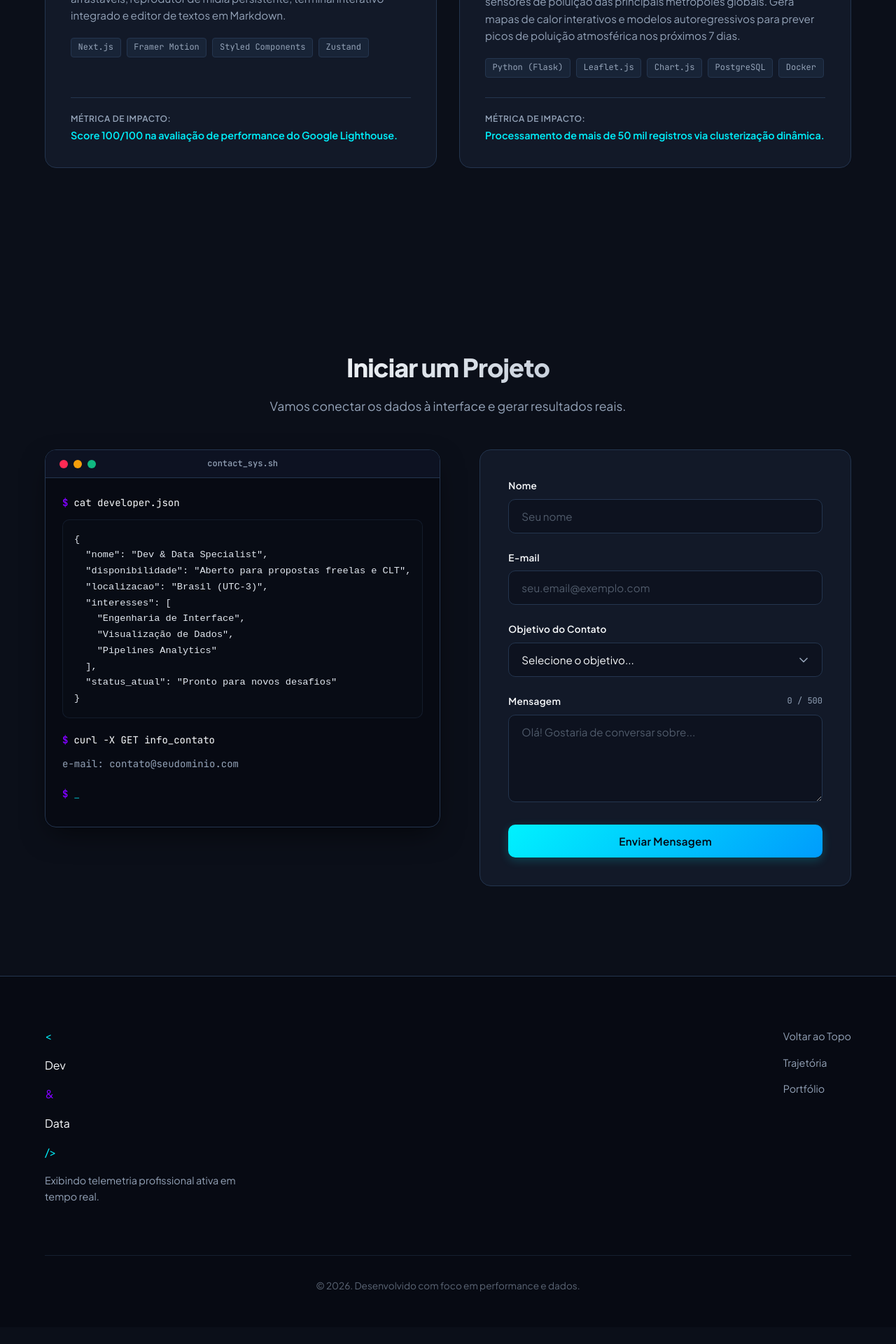
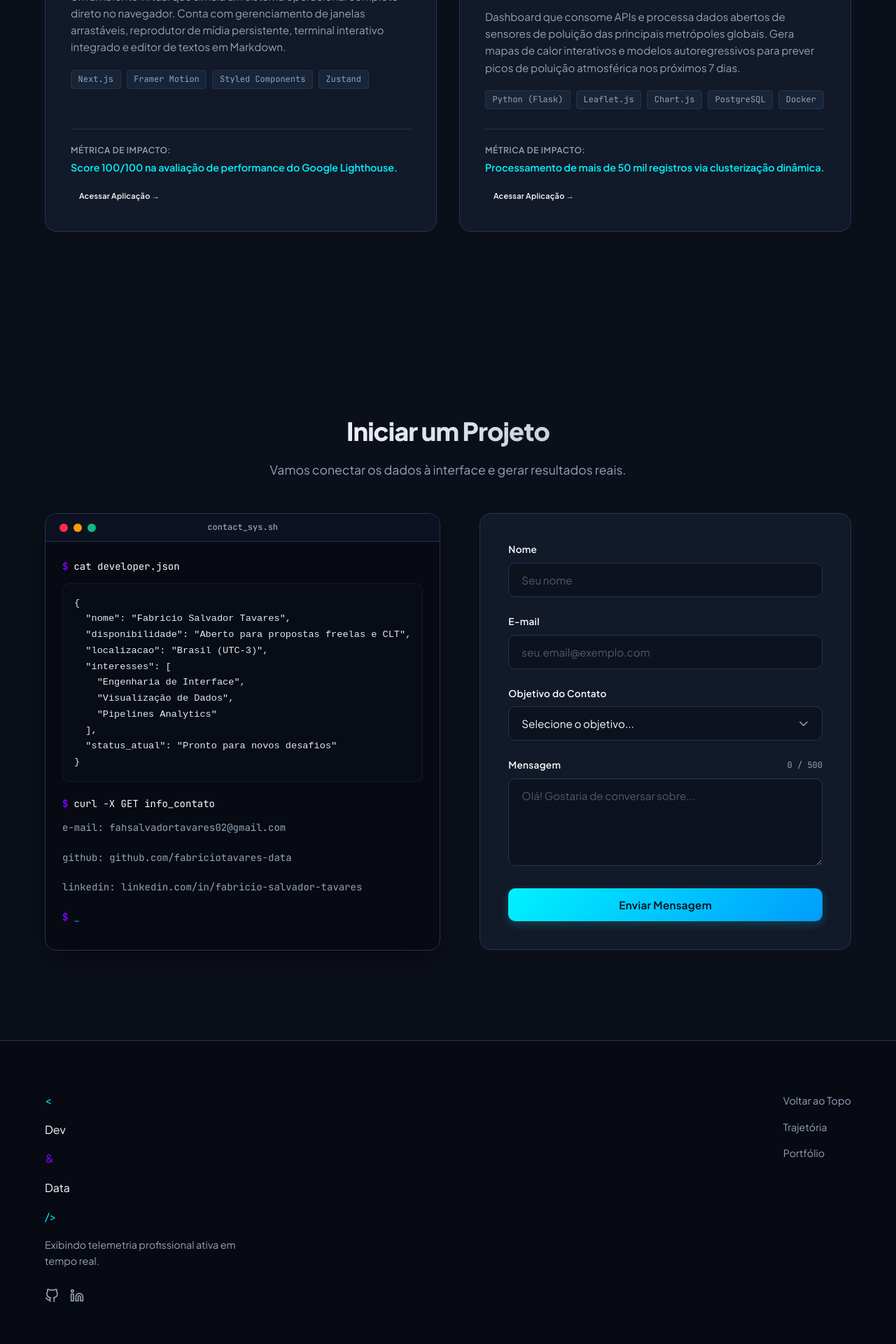
Before and after one commit to fabriciotavares-data/portfolio-web, a React (Vite) app: page / in a window 1280 px wide. Shown: the part 2680-4600 px from the top of the page at 70% size. Before the commit the page ends 4574 px from the top, so only its background shows below. Built offline with nearby package versions, Linux system fonts and the light colour scheme.

Commit message:
feat: add active projects redirects, customize developer profile, and add GitHub/LinkedIn social links

```diff
--- a/src/components/Contact.tsx
+++ b/src/components/Contact.tsx
@@ -141,7 +141,7 @@
               <div className="terminal-body mono">
                 <p className="terminal-line"><span className="terminal-prompt">$</span> cat developer.json</p>
                 <pre className="terminal-output"><code>{`{
-  "nome": "Dev & Data Specialist",
+  "nome": "Fabricio Salvador Tavares",
   "disponibilidade": "Aberto para propostas freelas e CLT",
   "localizacao": "Brasil (UTC-3)",
   "interesses": [
@@ -152,7 +152,15 @@
   "status_atual": "Pronto para novos desafios"
 }`}</code></pre>
                 <p className="terminal-line"><span className="terminal-prompt">$</span> curl -X GET info_contato</p>
-                <p className="terminal-output text-teal">e-mail: contato@seudominio.com</p>
+                <p className="terminal-output text-teal">
+                  e-mail: <a href="mailto:fahsalvadortavares02@gmail.com" className="hover:underline text-teal-400">fahsalvadortavares02@gmail.com</a>
+                </p>
+                <p className="terminal-output text-teal">
+                  github: <a href="https://github.com/fabriciotavares-data" target="_blank" rel="noopener noreferrer" className="hover:underline text-teal-400">github.com/fabriciotavares-data</a>
+                </p>
+                <p className="terminal-output text-teal">
+                  linkedin: <a href="https://linkedin.com/in/fabricio-salvador-tavares" target="_blank" rel="noopener noreferrer" className="hover:underline text-teal-400">linkedin.com/in/fabricio-salvador-tavares</a>
+                </p>
                 <p className="terminal-line"><span className="terminal-prompt">$</span> <span className="blink">_</span></p>
               </div>
             </div>
--- a/src/components/Footer.tsx
+++ b/src/components/Footer.tsx
@@ -5,6 +5,20 @@
         <div className="footer-brand">
           <span className="logo-accent">&lt;</span>Dev<span className="logo-divider">&amp;</span>Data<span className="logo-accent">/&gt;</span>
           <p className="footer-meta">Exibindo telemetria profissional ativa em tempo real.</p>
+          <div className="footer-socials" style={{ display: 'flex', gap: '16px', marginTop: '12px' }}>
+            <a href="https://github.com/fabriciotavares-data" target="_blank" rel="noopener noreferrer" aria-label="GitHub" style={{ color: 'var(--text-secondary, #94a3b8)', transition: 'color 0.2s' }} className="hover:text-teal">
+              <svg viewBox="0 0 24 24" width="20" height="20" stroke="currentColor" strokeWidth="2" fill="none" strokeLinecap="round" strokeLinejoin="round">
+                <path d="M9 19c-5 1.5-5-2.5-7-3m14 6v-3.87a3.37 3.37 0 0 0-.94-2.61c3.14-.35 6.44-1.54 6.44-7A5.44 5.44 0 0 0 20 4.77 5.07 5.07 0 0 0 19.91 1S18.73.65 16 2.48a13.38 13.38 0 0 0-7 0C6.27.65 5.09 1 5.09 1A5.07 5.07 0 0 0 5 4.77a5.44 5.44 0 0 0-1.5 3.78c0 5.42 3.3 6.61 6.44 7A3.37 3.37 0 0 0 9 18.13V22"></path>
+              </svg>
+            </a>
+            <a href="https://linkedin.com/in/fabricio-salvador-tavares" target="_blank" rel="noopener noreferrer" aria-label="LinkedIn" style={{ color: 'var(--text-secondary, #94a3b8)', transition: 'color 0.2s' }} className="hover:text-teal">
+              <svg viewBox="0 0 24 24" width="20" height="20" stroke="currentColor" strokeWidth="2" fill="none" strokeLinecap="round" strokeLinejoin="round">
+                <path d="M16 8a6 6 0 0 1 6 6v7h-4v-7a2 2 0 0 0-2-2 2 2 0 0 0-2 2v7h-4v-7a6 6 0 0 1 6-6z"></path>
+                <rect x="2" y="9" width="4" height="12"></rect>
+                <circle cx="4" cy="4" r="2"></circle>
+              </svg>
+            </a>
+          </div>
         </div>
 
         <div className="footer-nav">
--- a/src/components/Projects.tsx
+++ b/src/components/Projects.tsx
@@ -5,6 +5,7 @@
   description: string;
   technologies: string[];
   impact: string;
+  url?: string;
 }
 
 export const Projects = () => {
@@ -21,21 +22,24 @@
       category: 'Data Science / Analytics',
       description: 'Análise exploratória e modelo de aprendizado de máquina para identificar clientes corporativos sob risco de cancelamento. Acompanha uma aplicação web interativa onde o time de sucesso do cliente pode simular cenários alterando variáveis operacionais.',
       technologies: ['Python', 'Scikit-Learn', 'Pandas', 'Streamlit', 'Jupyter Notebook'],
-      impact: 'Acurácia de 89% (F1-score) mitigando a perda de receita recorrente em 15%.'
+      impact: 'Acurácia de 89% (F1-score) mitigando a perda de receita recorrente em 15%..',
+      url: 'http://localhost:8501/'
     },
     {
       title: 'Synthetix OS',
       category: 'Front-End / Creative UI',
       description: 'Um ambiente virtual que simula um sistema operacional completo direto no navegador. Conta com gerenciamento de janelas arrastáveis, reprodutor de mídia persistente, terminal interativo integrado e editor de textos em Markdown.',
       technologies: ['Next.js', 'Framer Motion', 'Styled Components', 'Zustand'],
-      impact: 'Score 100/100 na avaliação de performance do Google Lighthouse.'
+      impact: 'Score 100/100 na avaliação de performance do Google Lighthouse.',
+      url: 'http://localhost:5174/'
     },
     {
       title: 'Monitoramento de Qualidade do Ar e Emissões',
       category: 'Data Science / Visualização Geospacial',
       description: 'Dashboard que consome APIs e processa dados abertos de sensores de poluição das principais metrópoles globais. Gera mapas de calor interativos e modelos autoregressivos para prever picos de poluição atmosférica nos próximos 7 dias.',
       technologies: ['Python (Flask)', 'Leaflet.js', 'Chart.js', 'PostgreSQL', 'Docker'],
-      impact: 'Processamento de mais de 50 mil registros via clusterização dinâmica.'
+      impact: 'Processamento de mais de 50 mil registros via clusterização dinâmica.',
+      url: 'http://localhost:8080/'
     }
   ];
 
@@ -60,11 +64,32 @@
                   ))}
                 </div>
               </div>
-              <div className="project-footer">
+              <div className="project-footer" style={{ display: 'flex', flexDirection: 'column', gap: '12px' }}>
                 <div className="metric-container" aria-label="Métrica de impacto do projeto">
                   <span className="metric-label">Métrica de Impacto:</span>
                   <span className="metric-value text-teal">{project.impact}</span>
                 </div>
+                {project.url && (
+                  <a
+                    href={project.url}
+                    target="_blank"
+                    rel="noopener noreferrer"
+                    className="btn btn-secondary"
+                    style={{
+                      alignSelf: 'flex-start',
+                      padding: '6px 12px',
+                      fontSize: '11px',
+                      textDecoration: 'none',
+                      display: 'inline-flex',
+                      alignItems: 'center',
+                      gap: '4px',
+                      marginTop: '4px',
+                      border: '1px solid var(--border)'
+                    }}
+                  >
+                    Acessar Aplicação →
+                  </a>
+                )}
               </div>
             </article>
           ))}
```
